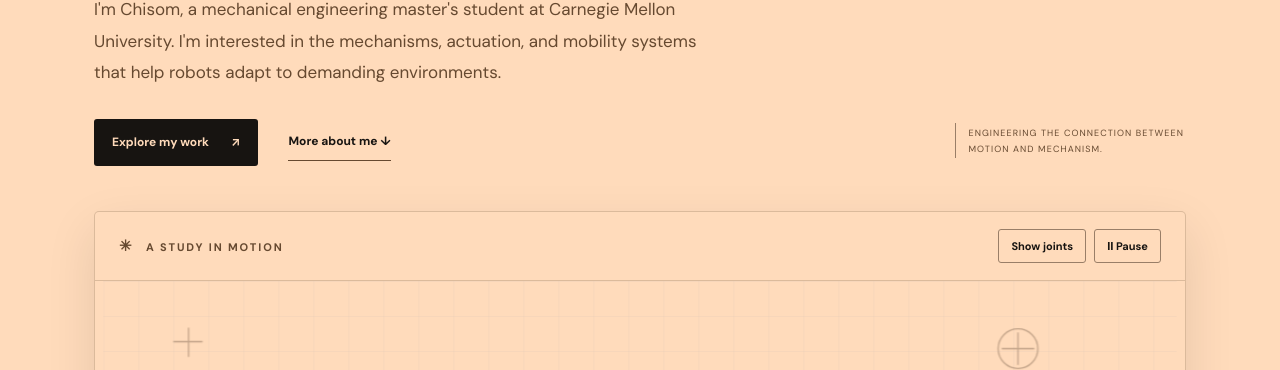
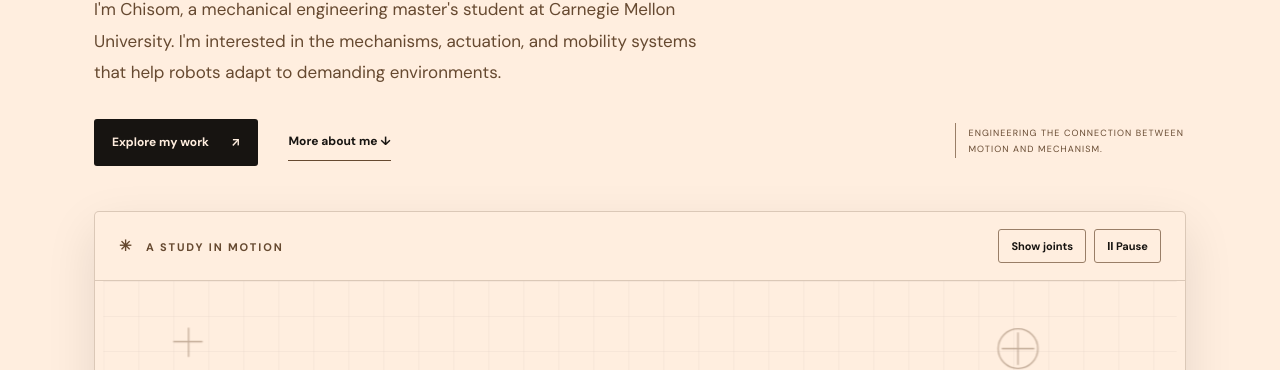
Before and after one commit to cobiorae-ai/cobiora.portfolio, a plain HTML site: page index.html in a window 1280 px wide. Shown: the part 430-800 px from the top of the page. Drawn offline with Linux system fonts and the light colour scheme.

Commit message:
Update styles.css

```diff
--- a/styles.css
+++ b/styles.css
@@ -5,7 +5,7 @@
    Palette: peach / stone / taupe / brown / almost black
    ================================================================ */
 :root {
-  --peach: #FFDBBB;
+  --peach: #ffeedf;
   --stone: #CCBEB1;
   --taupe: #997E67;
   --brown: #664930;
```
